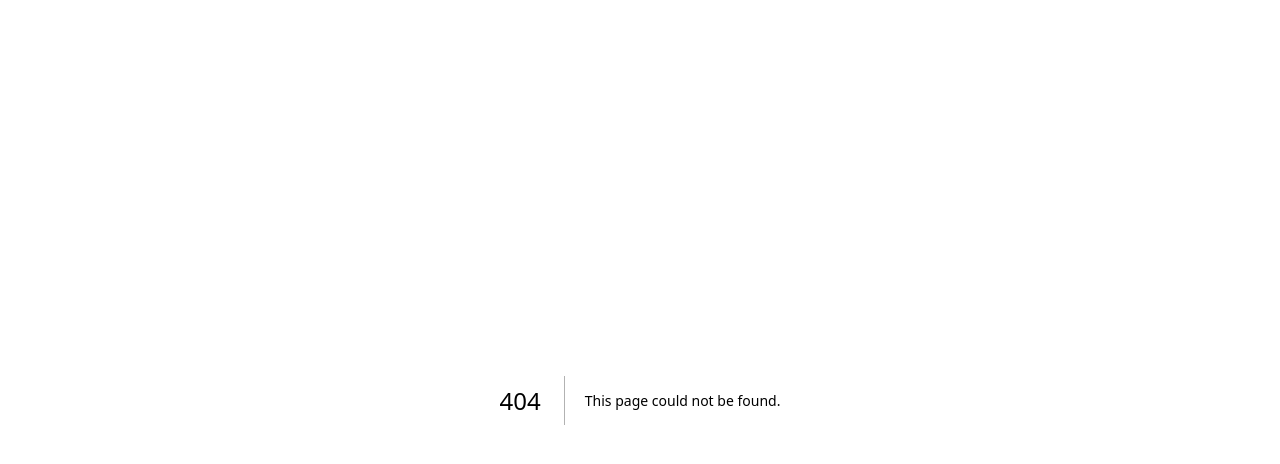
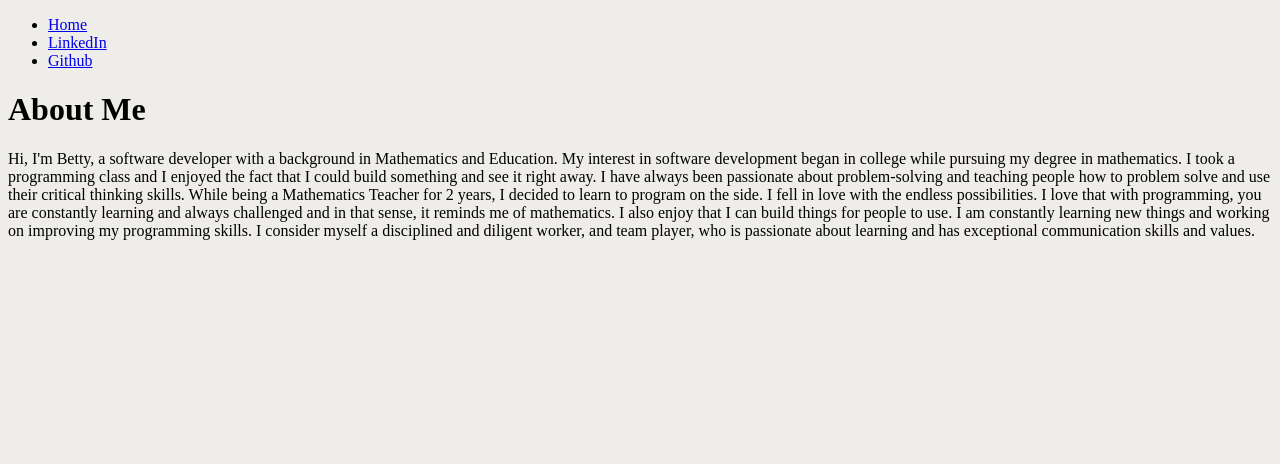
Before and after one commit to bdomingu/betty-portfolio, a Next.js app: page /about in a window 1280 px wide. Before the commit this address had no page. Shown: the top 464 px of the page. Built offline with nearby package versions, Linux system fonts and the light colour scheme.

Commit message:
finished homepage image styling

```diff
--- /dev/null
+++ b/components/header.tsx
@@ -0,0 +1,21 @@
+import Link from 'next/link';
+
+export default function Header() {
+    return (
+    <header>
+        <nav>
+            <ul>
+                <li>
+                    <Link href='/'>Home</Link>
+                </li>
+                <li>
+                    <Link href='https://www.linkedin.com/in/b-dominguez/'>LinkedIn</Link>
+                </li>
+                <li>
+                    <Link href='https://github.com/bdomingu'>Github</Link>
+                </li>
+            </ul>
+        </nav>
+    </header>
+    )
+  }
--- /dev/null
+++ b/components/layout.tsx
@@ -0,0 +1,16 @@
+import Header from './header';
+import { ReactNode } from 'react';
+
+type LayoutProps = {
+    children: ReactNode;
+}
+
+export default function Layout(props: LayoutProps) {
+    return (
+        <>
+            <Header/>
+            <main>{props.children}</main>
+
+        </>
+    )
+  }
--- /dev/null
+++ b/pages/about.tsx
@@ -0,0 +1,20 @@
+import Layout from "@/components/layout";
+
+export default function About() {
+    return (
+        <Layout>
+            <h1>About Me</h1>
+            <p>Hi, I'm Betty, a software developer with a background in Mathematics and Education.
+            My interest in software development began in college while pursuing my degree in mathematics.
+            I took a programming class and I enjoyed the fact that I could build something and see it
+            right away. I have always been passionate about problem-solving and teaching people how to
+            problem solve and use their critical thinking skills. While being a Mathematics Teacher for
+            2 years, I decided to learn to program on the side. I fell in love with the endless possibilities.
+            I love that with programming, you are constantly learning and always challenged and in that sense,
+            it reminds me of mathematics. I also enjoy that I can build things for people to use. I am constantly
+            learning new things and working on improving my programming skills. I consider myself a disciplined
+            and diligent worker, and team player, who is passionate about learning and has exceptional communication
+            skills and values.</p>
+        </Layout>
+    )
+  }
--- a/styles/globals.css
+++ b/styles/globals.css
@@ -1,107 +1,3 @@
-:root {
-  --max-width: 1100px;
-  --border-radius: 12px;
-  --font-mono: ui-monospace, Menlo, Monaco, 'Cascadia Mono', 'Segoe UI Mono',
-    'Roboto Mono', 'Oxygen Mono', 'Ubuntu Monospace', 'Source Code Pro',
-    'Fira Mono', 'Droid Sans Mono', 'Courier New', monospace;
-
-  --foreground-rgb: 0, 0, 0;
-  --background-start-rgb: 214, 219, 220;
-  --background-end-rgb: 255, 255, 255;
-
-  --primary-glow: conic-gradient(
-    from 180deg at 50% 50%,
-    #16abff33 0deg,
-    #0885ff33 55deg,
-    #54d6ff33 120deg,
-    #0071ff33 160deg,
-    transparent 360deg
-  );
-  --secondary-glow: radial-gradient(
-    rgba(255, 255, 255, 1),
-    rgba(255, 255, 255, 0)
-  );
-
-  --tile-start-rgb: 239, 245, 249;
-  --tile-end-rgb: 228, 232, 233;
-  --tile-border: conic-gradient(
-    #00000080,
-    #00000040,
-    #00000030,
-    #00000020,
-    #00000010,
-    #00000010,
-    #00000080
-  );
-
-  --callout-rgb: 238, 240, 241;
-  --callout-border-rgb: 172, 175, 176;
-  --card-rgb: 180, 185, 188;
-  --card-border-rgb: 131, 134, 135;
+body {
+  background-color: rgb(238,237,233);
 }
-
-@media (prefers-color-scheme: dark) {
-  :root {
-    --foreground-rgb: 255, 255, 255;
-    --background-start-rgb: 0, 0, 0;
-    --background-end-rgb: 0, 0, 0;
-
-    --primary-glow: radial-gradient(rgba(1, 65, 255, 0.4), rgba(1, 65, 255, 0));
-    --secondary-glow: linear-gradient(
-      to bottom right,
-      rgba(1, 65, 255, 0),
-      rgba(1, 65, 255, 0),
-      rgba(1, 65, 255, 0.3)
-    );
-
-    --tile-start-rgb: 2, 13, 46;
-    --tile-end-rgb: 2, 5, 19;
-    --tile-border: conic-gradient(
-      #ffffff80,
-      #ffffff40,
-      #ffffff30,
-      #ffffff20,
-      #ffffff10,
-      #ffffff10,
-      #ffffff80
-    );
-
-    --callout-rgb: 20, 20, 20;
-    --callout-border-rgb: 108, 108, 108;
-    --card-rgb: 100, 100, 100;
-    --card-border-rgb: 200, 200, 200;
-  }
-}
-
-* {
-  box-sizing: border-box;
-  padding: 0;
-  margin: 0;
-}
-
-html,
-body {
-  max-width: 100vw;
-  overflow-x: hidden;
-}
-
-body {
-  color: rgb(var(--foreground-rgb));
-  background: linear-gradient(
-      to bottom,
-      transparent,
-      rgb(var(--background-end-rgb))
-    )
-    rgb(var(--background-start-rgb));
-}
-
-a {
-  color: inherit;
-  text-decoration: none;
-}
-
-@media (prefers-color-scheme: dark) {
-  html {
-    color-scheme: dark;
-  }
-}
```
Also changed, not shown: pages/index.module.css (added, +37 -0 lines), pages/index.tsx (+36 -114 lines), pages/projects.tsx (added, +18 -0 lines), pages/resume.tsx (added, +10 -0 lines), public/images/homeImage.png (added).
